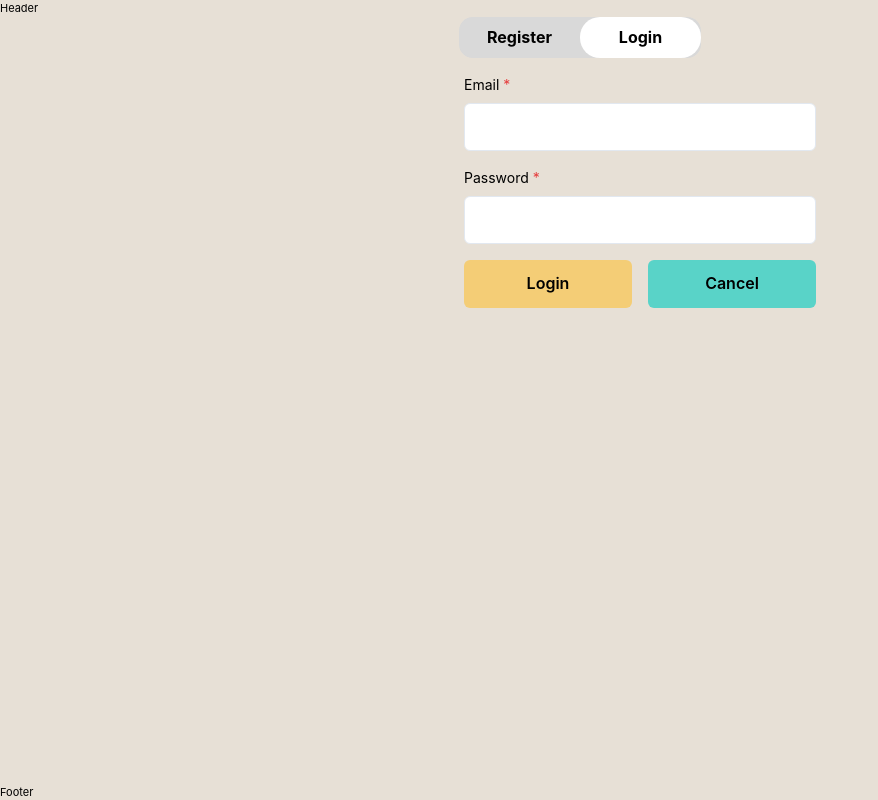
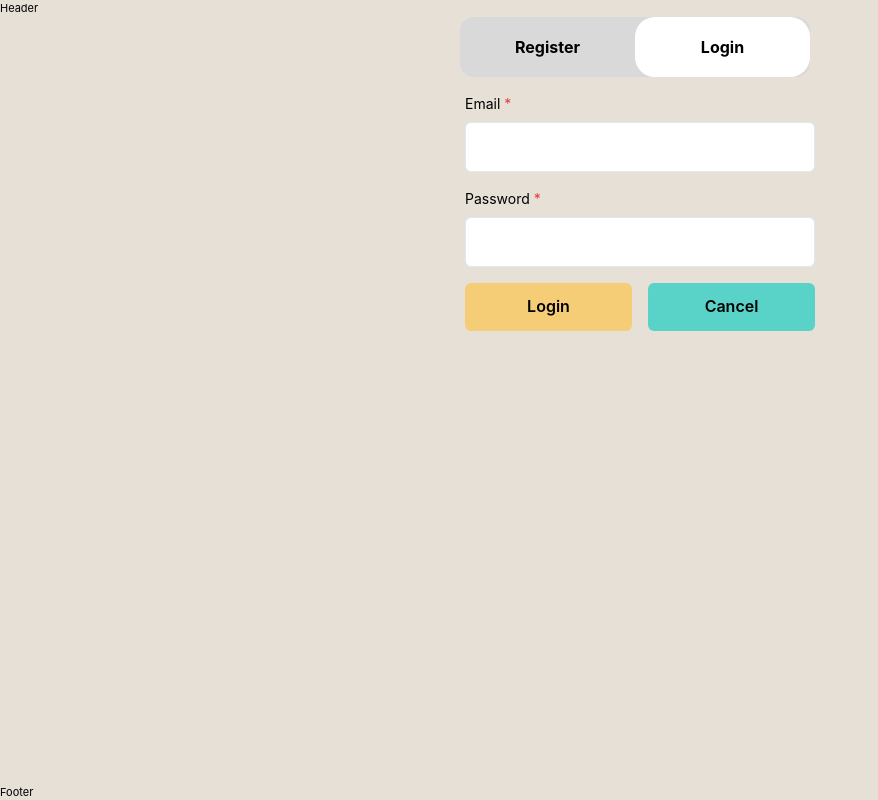
Before and after one commit to Code-the-Dream-School/ffprac-team2-front, a React (Vite) app: page /auth in a window 1280 px wide. Shown: the whole page, without its empty margins (0-878 px from the left). Built offline with nearby package versions, Linux system fonts and the light colour scheme.

Commit message:
Work in progress. Add Formik verification and error messages.

```diff
--- a/src/components/LoginForm.tsx
+++ b/src/components/LoginForm.tsx
@@ -1,13 +1,16 @@
 import React, { useState } from 'react';
 import { useNavigate } from 'react-router-dom';
 import axios from 'axios';
-
-import { Stack, FormControl, FormLabel, Input, Button } from '@chakra-ui/react';
+import { Formik, Form, Field } from 'formik';
+import * as Yup from 'yup';
+import {
+    Stack, FormControl, FormLabel, Input, Button, FormErrorMessage, Flex, Box, Spinner
+} from '@chakra-ui/react';
 import { LoginData } from '../models/interfaces';
 
 const inputStyle = {
-    width: '22em',
-    height: '3em',
+    width: '350px',
+    height: '50px',
     backgroundColor: 'white',
 };
 
@@ -23,59 +26,74 @@ const labelStyle = {
 
 const LoginForm: React.FC = () => {
     const navigate = useNavigate();
-    const [formData, setFormData] = useState<LoginData>({ email: '', password: '' });
+    const initialValues: LoginData = { email: '', password: '' };
+    return (
+        <Formik
+            initialValues={initialValues}
+            validationSchema={Yup.object({
+                email: Yup.string()
+                    .email('Invalid email address')
+                    .required('Email is required'),
+                password: Yup.string().required('Password is required'),
+            })}
 
-    const handleChange = (event: React.ChangeEvent<HTMLInputElement>) => {
-        const { name, value } = event.target;
-        setFormData({ ...formData, [name]: value });
-    };
+            onSubmit={async (values, { setSubmitting, setStatus, setFieldError }) => {
+                setStatus('Submitting')
 
-    const handleSubmit = async (event: React.FormEvent<HTMLFormElement>) => {
-        event.preventDefault();
                 try {
-            const response = await axios.post('/api/login', formData);
-            // Handle successful login
-            console.log('Login successful', response);
-            navigate('/parent-dashboard'); // this is just for test
+
+                    // Submit the form data
+                    const response = await axios.post('https://ffprac-team2-back.onrender.com/api/v1/auth/login', values);
+                    const { firstName, lastName, email, role, token } = response.data.user;
+                    localStorage.setItem('token', token);
+
+                    if (role === 'parent') {
+                        navigate('/parent-dashboard');
+                    } else if (role === 'tutor') {
+                        navigate('/tutor-dashboard');
+                    } else {
+                        console.error('Unexpected role:', role);
+                    }
                 } catch (error) {
-            // Handle login error
                     console.error('Login failed:', error);
+                    setStatus('failed');
+                    setFieldError('password', 'Invalid email or password. Please try again.');
                 }
-    };
-
-    const handleCancel = () => {
-        // Redirect to main page on cancel
-        navigate('/');
-    };
-
-    return (
-        <form onSubmit={handleSubmit}>
+                setSubmitting(false);
+            }}
+        >
+            {(formik) => (
+                <Form>
                     <Stack spacing={4}>
-                <FormControl isRequired>
+                        <FormControl isRequired isInvalid={!!(formik.errors.email && formik.touched.email)}>
                             <FormLabel htmlFor="email" style={labelStyle}>
                                 Email
                             </FormLabel>
-                    <Input
+                            <Field
+                                as={Input}
                                 type="email"
                                 id="email"
                                 name="email"
                                 style={inputStyle}
-                        value={formData.email}
-                        onChange={handleChange}
                             />
+                            {(formik.errors.email && formik.touched.email) && (
+                                <FormErrorMessage>{formik.errors.email}</FormErrorMessage>
+                            )}
                         </FormControl>
-                <FormControl isRequired>
+                        <FormControl isRequired isInvalid={!!(formik.errors.password && formik.touched.password)}>
                             <FormLabel htmlFor="password" style={labelStyle}>
                                 Password
                             </FormLabel>
-                    <Input
+                            <Field
+                                as={Input}
                                 type="password"
                                 id="password"
                                 name="password"
                                 style={inputStyle}
-                        value={formData.password}
-                        onChange={handleChange}
                             />
+                            {(formik.errors.password && formik.touched.password) && (
+                                <FormErrorMessage>{formik.errors.password}</FormErrorMessage>
+                            )}
                         </FormControl>
                         <Stack direction="row" spacing={4} display="flex" alignItems="center">
                             <Button
@@ -89,14 +107,22 @@ const LoginForm: React.FC = () => {
                                 type="button"
                                 style={{ ...buttonStyle, backgroundColor: '#59D3C8', color: 'black' }}
                                 flex="1"
-                        onClick={handleCancel}
+                                onClick={() => navigate('/')}
                             >
                                 Cancel
                             </Button>
                         </Stack>
+                        {formik.status === 'Submitting' && (
+                            <Box textAlign="center">
+                                <Spinner size="sm" />
+                            </Box>
+                        )}
                     </Stack>
-        </form>
+                </Form>
+            )}
+        </Formik >
     );
 };
 
+
 export default LoginForm;
--- a/src/pages/AuthPage.tsx
+++ b/src/pages/AuthPage.tsx
@@ -17,8 +17,8 @@ const AuthPage: React.FC<AuthPageProps> = ({ activeTab }) => {
                 <Tabs variant="unstyled" defaultIndex={defaultIndex}>
                     <TabList
                         bg="#D9D9D9"
-                        width="22em"
-                        height="3.75em"
+                        width="350px"
+                        height="60px"
                         borderRadius="1.25em"
                         display="flex"
                         justifyContent="center"
```
Lines whose indentation alone changed are shown as unchanged.
